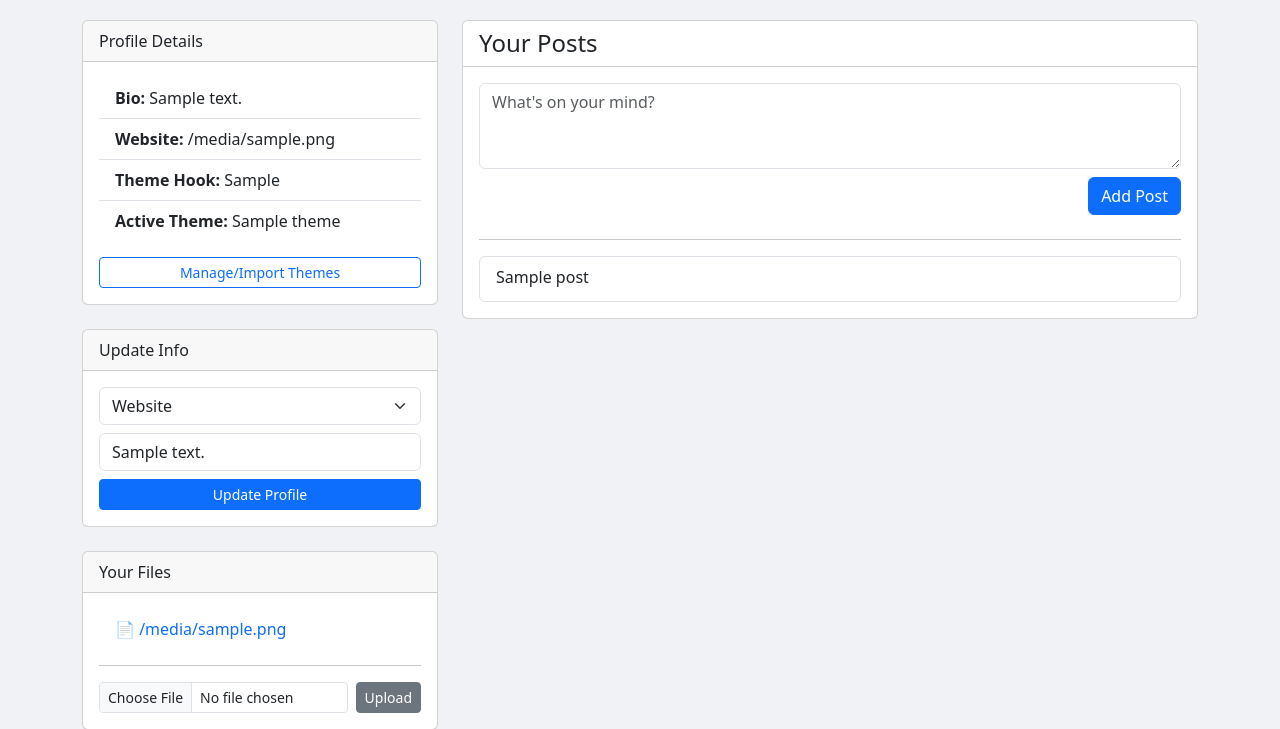
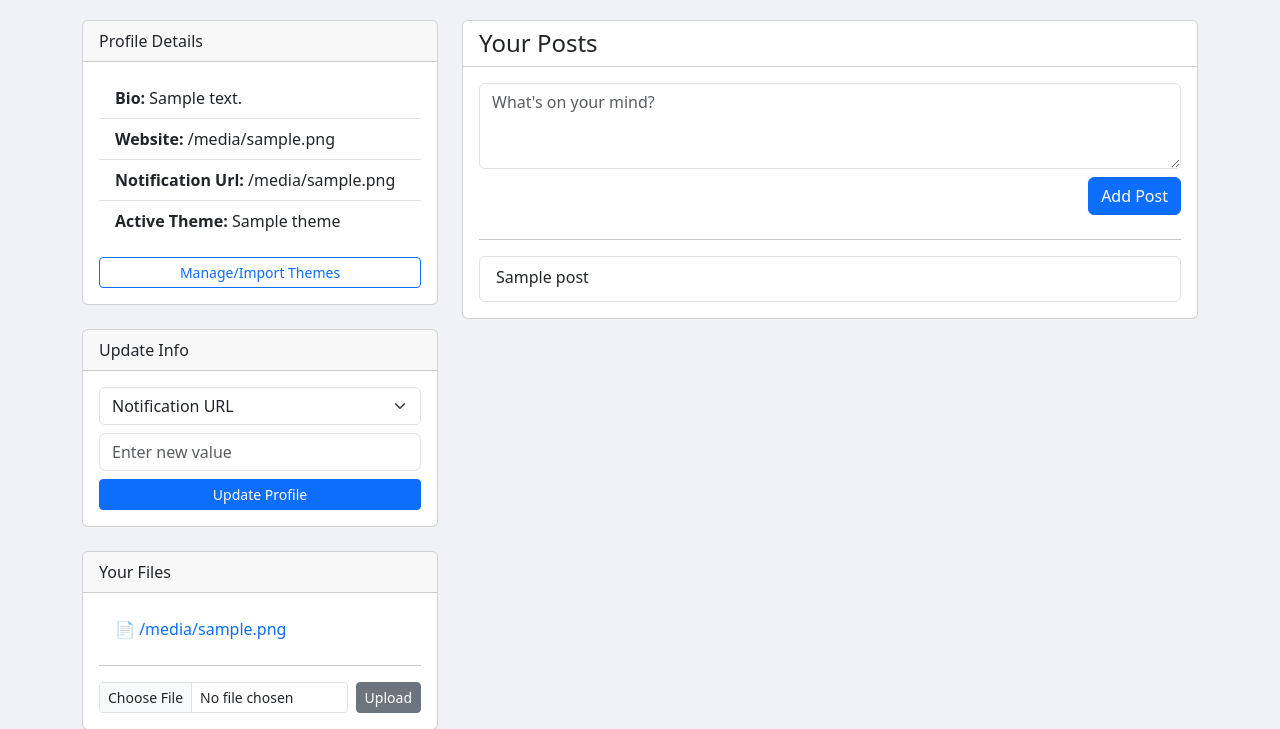
Before and after one commit to Drapsague/simple-flask-app, a Flask app: template templates/profile.html in a window 1280 px wide. Shown: the part 50-779 px from the top of the page. Run offline with Flask 2, Linux system fonts and the light colour scheme; the template is opened without the code that fills it: most values are stand-ins (such as "Sample title", 1, 10 or a date in 2020).

Commit message:
RCE, BOLA, CSRF, SSRF

```diff
--- a/app.py
+++ b/app.py
@@ -9,6 +9,7 @@ from flask import (
     send_file,
 )
 import os
+import requests
 
 from db import (
     create_user,
@@ -39,7 +40,7 @@ app.secret_key = "super_secret_key"
 app.config["UPLOAD_FOLDER"] = "uploads"
 secure_session(app)
 initialize_db()
-create_admin()
+# create_admin()
 
 
 def is_admin(username):
@@ -204,6 +205,7 @@ def add_post_route():
         return redirect(url_for("index"))
     content = request.form["content"]
     add_post(username, content)
+    notify(username)
     return redirect(url_for("profile", username=username))
 
 
@@ -221,5 +223,21 @@ def admin_promote():
     return redirect(url_for("profile", username=current_user))
 
 
+@app.route("/notify/<username>")
+def notify(username):
+    profile_data = get_profile(username)
+    url = profile_data["notification_url"]
+    if not url:
+        flash("No notification URL set")
+        return redirect(url_for("profile", username=username))
+    try:
+        r = requests.get(url, timeout=3)
+        flash(f"Notification sent! Status: {r.status_code}")
+        flash(r.text)
+    except Exception as e:
+        flash(f"Request to notification URL failed: {str(e)}")
+    return redirect(url_for("profile", username=username))
+
+
 if __name__ == "__main__":
     app.run(debug=False)
--- a/db.py
+++ b/db.py
@@ -31,13 +31,14 @@ def initialize_db():
     )
     """)
     cursor.execute("""
-    CREATE TABLE IF NOT EXISTS profiles (
-        username TEXT PRIMARY KEY,
-        bio TEXT,
-        website TEXT,
-        theme_id INTEGER,
-        FOREIGN KEY(username) REFERENCES users(username),
-        FOREIGN KEY(theme_id) REFERENCES themes(id)
+      CREATE TABLE IF NOT EXISTS profiles (
+          username TEXT PRIMARY KEY,
+          bio TEXT,
+          website TEXT,
+          theme_id INTEGER,
+          notification_url TEXT,
+          FOREIGN KEY(username) REFERENCES users(username),
+          FOREIGN KEY(theme_id) REFERENCES themes(id)
     )
     """)
     cursor.execute("""
@@ -75,8 +76,8 @@ def create_admin():
         (username, password_hash, 1),
     )
     cursor.execute(
-        "INSERT INTO profiles (username, bio, website) VALUES (?, ?, ?)",
-        (username, "", ""),
+        "INSERT INTO profiles (username, bio, website, notification_url) VALUES (?, ?, ?, ?)",
+        (username, "", "", ""),
     )
     db.commit()
     db.close()
@@ -91,8 +92,8 @@ def create_user(username, password):
         (username, password_hash, 0),
     )
     cursor.execute(
-        "INSERT INTO profiles (username, bio, website) VALUES (?, ?, ?)",
-        (username, "", ""),
+        "INSERT INTO profiles (username, bio, website, notification_url) VALUES (?, ?, ?, ?)",
+        (username, "", "", ""),
     )
     db.commit()
     db.close()
@@ -150,7 +151,9 @@ def get_profile(username):
 def update_profile_field(username, field, value):
     db = get_db()
     cursor = db.cursor()
-    assert field in ["bio", "website", "theme"], "Illegal profile field"
+    assert field in ["bio", "website", "theme", "notification_url"], (
+        "Illegal profile field"
+    )
     cursor.execute(
         f"UPDATE profiles SET {field} = ? WHERE username = ?", (value, username)
     )
--- a/requirements.txt
+++ b/requirements.txt
@@ -3,3 +3,4 @@ Jinja2>=3.0.0
 Werkzeug>=2.0.0
 bcrypt<4.0.0
 passlib>=1.7.4
+requests
--- a/templates/profile.html
+++ b/templates/profile.html
@@ -55,7 +55,7 @@
             <ul class="list-group list-group-flush mb-3">
                 <li class="list-group-item"><strong>Bio:</strong> {{ profile['bio'] if profile else "Not set" }}</li>
                 <li class="list-group-item"><strong>Website:</strong> {{ profile['website'] if profile else "Not set" }}</li>
-                <li class="list-group-item"><strong>Theme Hook:</strong> {{ profile['theme_hook'] if profile and profile['theme_hook'] else "Not set" }}</li>
+                <li class="list-group-item"><strong>Notification Url:</strong> {{ profile['notification_url'] if profile else "Not set" }}</li>
                 <li class="list-group-item"><strong>Active Theme:</strong> {{ theme['name'] if theme and theme['name'] else "Default" }}</li>
             </ul>
             <a href="{{ url_for('theme') }}" class="btn btn-outline-primary btn-sm w-100">Manage/Import Themes</a>
@@ -70,10 +70,11 @@
                     <select name="field" class="form-select">
                         <option value="bio" {% if profile and profile['bio'] %}selected{% endif %}>Bio</option>
                         <option value="website" {% if profile and profile['website'] %}selected{% endif %}>Website</option>
+                        <option value="notification_url" {% if profile and profile['notification_url'] %}selected{% endif %}>Notification URL</option>
                     </select>
                 </div>
                 <div class="mb-2">
-                    <input name="value" class="form-control" placeholder="Enter new value" value="{% if profile and profile['bio'] %}{{ profile['bio'] }}{% endif %}">
+                    <input name="value" class="form-control" placeholder="Enter new value" value="">
                 </div>
                 <button type="submit" class="btn btn-primary btn-sm w-100">Update Profile</button>
             </form>
--- a/utils.py
+++ b/utils.py
@@ -38,7 +38,7 @@ def validate_image_upload(filename):
 
 
 def allowed_profile_fields():
-    return ["bio", "website"]
+    return ["bio", "website", "notification_url"]
 
 
 class SUnpickler(pickle.Unpickler):
```
